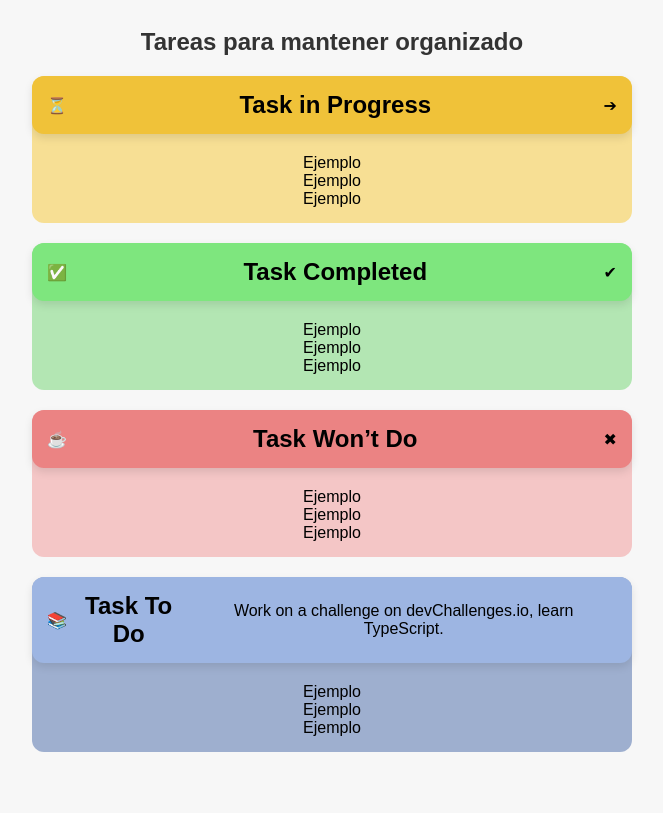
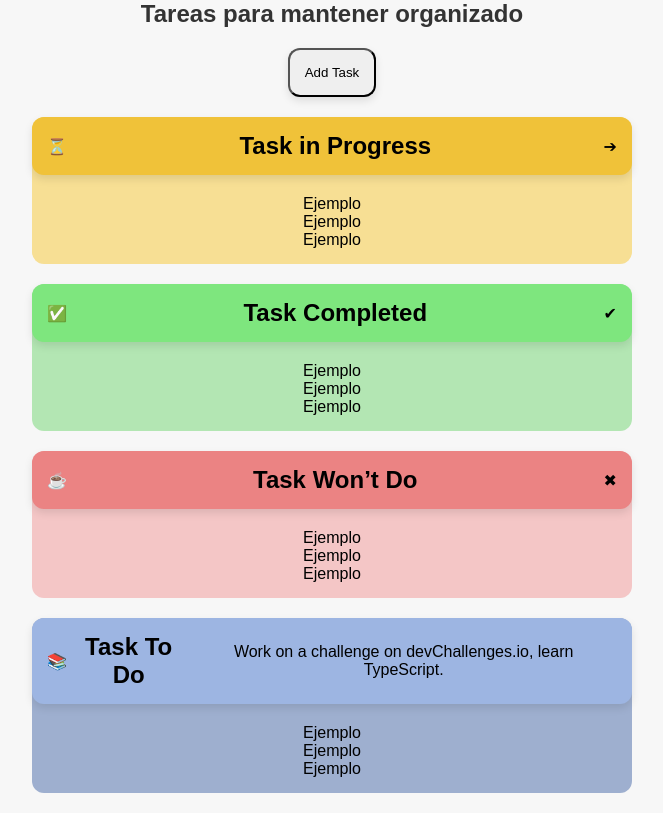
Before and after one commit to Yago-Rueda-24/ToDoWeb, a plain HTML site: page index.html in a window 1280 px wide. Shown: the whole page, without its empty margins (308-971 px from the left). Drawn offline with Linux system fonts and the light colour scheme.

Commit message:
Prueba Funcionalidad

```diff
--- a/index.html
+++ b/index.html
@@ -6,11 +6,24 @@
     <meta name="viewport" content="width=device-width, initial-scale=1.0">
     <title>Tareas Organizadas</title>
     <link rel="stylesheet" href="styles.css">
+    <script src="controller.js"></script>
 </head>
 
 <body>
     <div class="container">
         <h1>Tareas para mantener organizado</h1>
+
+            <button class="button" id="add">Add Task</button>
+            <script>
+                // Obtener el botón por su ID
+                const button = document.getElementById("add");
+
+                // Agregar un evento click para mostrar una alerta
+                button.onclick = function() {
+                    alert("¡Has presionado el botón!");
+                };
+            </script>
+
         <div class="taskcontainer" id="In-Progress">
             <div class="task in-progress">
                 <span class="task-icon">⏳</span>
--- a/styles.css
+++ b/styles.css
@@ -24,6 +24,12 @@ h1 {
     font-size: 1.5em;
     margin-bottom: 20px;
     color: #333;
+}
+.button{
+    border-radius: 12px;
+    padding: 15px;
+    margin-bottom: 20px;
+    box-shadow: 0 4px 8px rgba(0, 0, 0, 0.1);
 }
 
 .task {
```
Also changed, not shown: controller.js (added).
